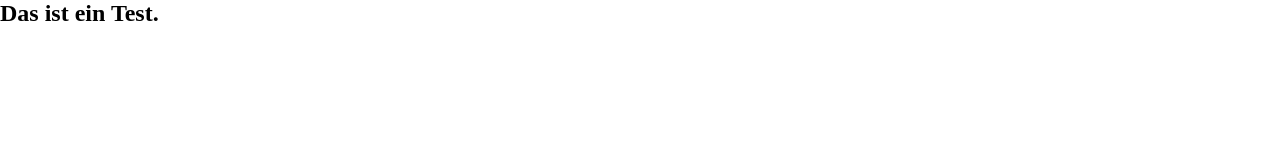
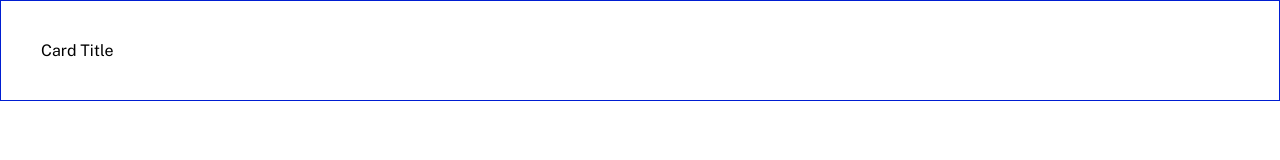
Before and after one commit to nisarejko/tuev-nord-module, a plain HTML site: page index.html in a window 1280 px wide. Drawn offline with nearby package versions, Linux system fonts and the light colour scheme.

Commit message:
Added SCSS to prooject

```diff
--- a/index.html
+++ b/index.html
@@ -7,6 +7,8 @@
     <title>TNG MODULE</title>
 </head>
 <body>
-    <h2>Das ist ein Test.</h2>
+    <div class="c-multiple-teaser-a">
+        <div class="headline-xs">Card Title</div>
+    </div>
 </body>
 </html>
--- /dev/null
+++ b/scss/_colors.scss
@@ -0,0 +1 @@
+$electric-blue: #001ed2;
--- /dev/null
+++ b/scss/_general.scss
@@ -0,0 +1,12 @@
+@import url('https://fonts.googleapis.com/css2?family=Public+Sans:ital,wght@0,100..900;1,100..900&display=swap');
+
+* {
+    box-sizing: border-box;
+    margin: 0;
+    padding: 0;
+}
+
+html {
+    font-family: "Public Sans", sans-serif;
+    font-optical-sizing: auto;
+}
--- /dev/null
+++ b/scss/_typography.scss
@@ -0,0 +1,3 @@
+h2 {
+    color: $electric-blue;
+}
--- /dev/null
+++ b/scss/components/_teaser.scss
@@ -0,0 +1,6 @@
+@import "../colors";
+
+.c-multiple-teaser-a {
+    border: 1px solid $electric-blue;
+    padding: 2.5rem;
+}
--- a/scss/style.scss
+++ b/scss/style.scss
@@ -1,9 +1,4 @@
-* {
-    box-sizing: border-box;
-    margin: 0;
-    padding: 0;
-}
-
-body {
-    font-family: serif;
-}
+@import "./general";
+@import "./components/teaser";
+@import "colors";
+@import "typography";
```
Also changed, not shown: css/style.css, 1 other file.
